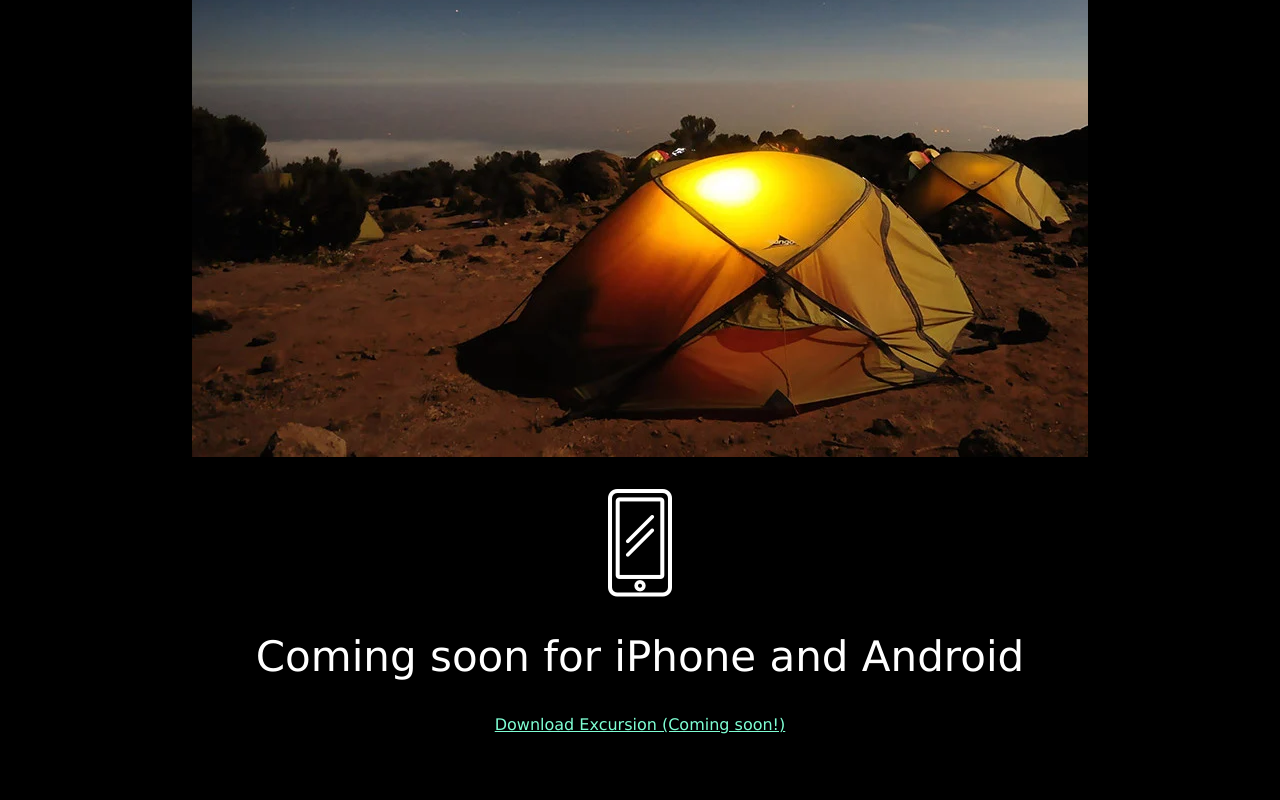
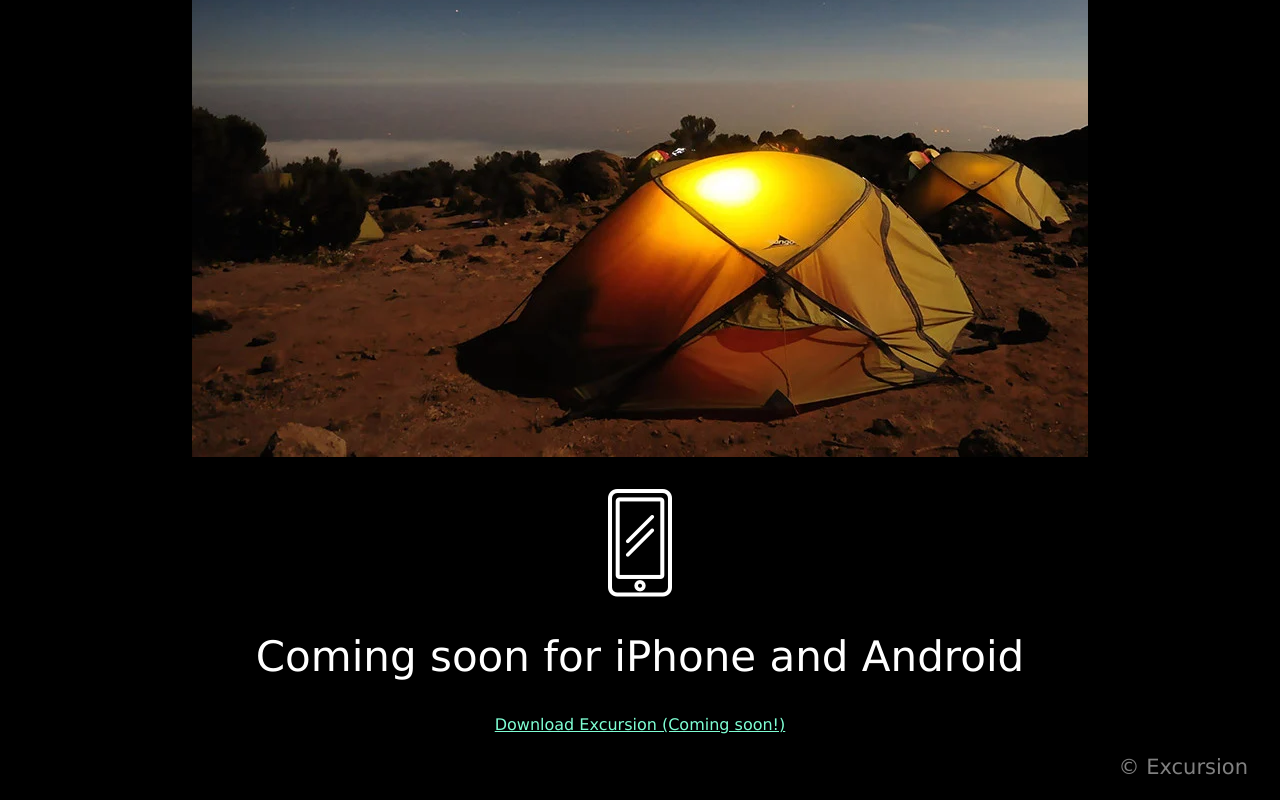
Before and after one commit to sms8179/Excursion, a plain HTML site: page index.html in a window 1280 px wide. Shown: the part 575-1375 px from the top of the page. Before the commit the page ends 1309 px from the top, so only its background shows below. Drawn offline with Linux system fonts and the light colour scheme.

Commit message:
Add footer

```diff
--- a/index.html
+++ b/index.html
@@ -36,6 +36,10 @@
         <a href="#">Download Excursion (Coming soon!)</a>
     </main>
 
+    <footer>
+        <p>&copy; Excursion</p>
+    </footer>
+
 </body>
 
 </html>
--- a/resources/css/style.css
+++ b/resources/css/style.css
@@ -36,3 +36,8 @@ img {
     display: block;
     margin: 2rem auto;
 }
+
+footer {
+    text-align: right;
+    padding: 0 2rem;
+}
```
